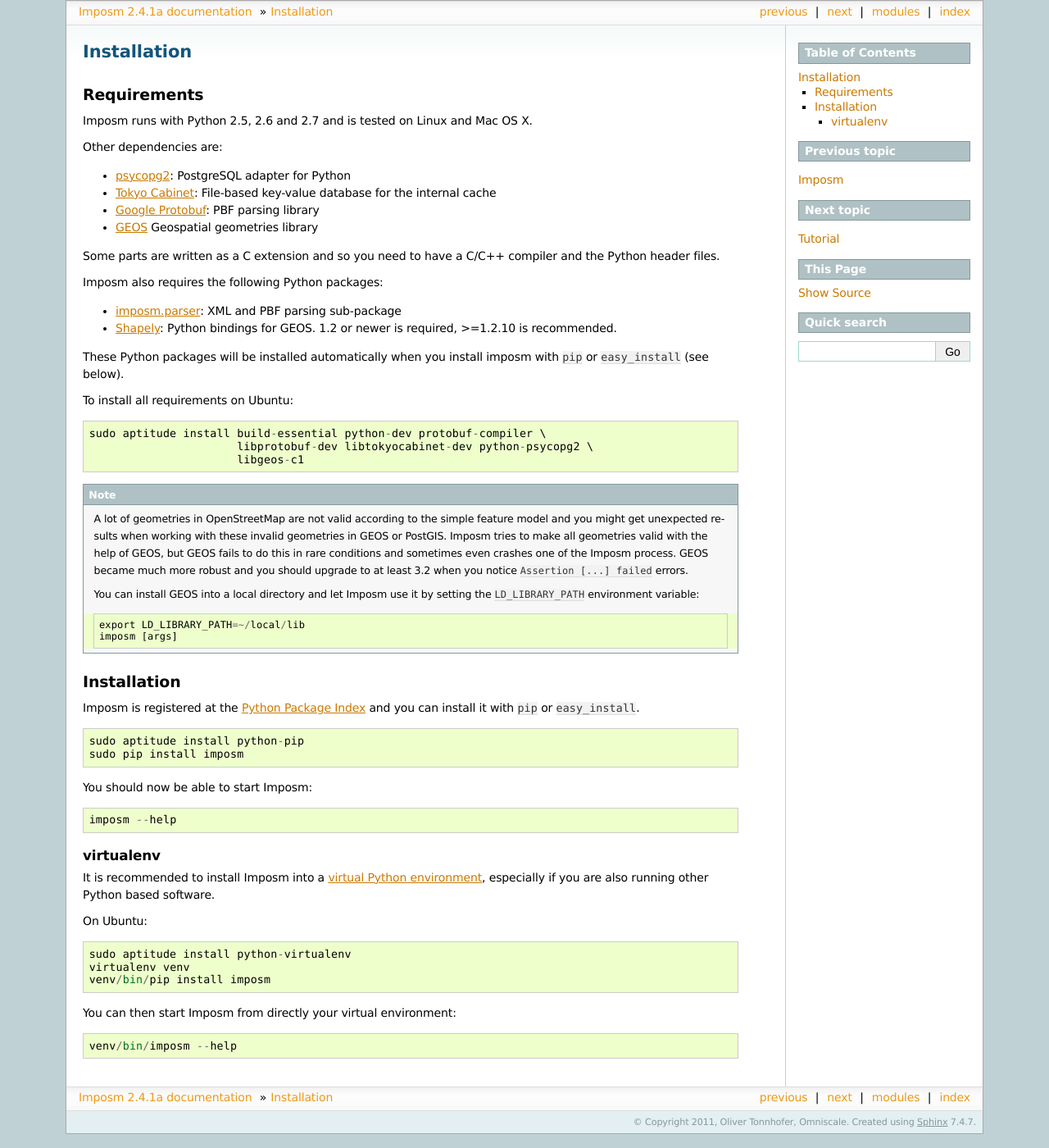
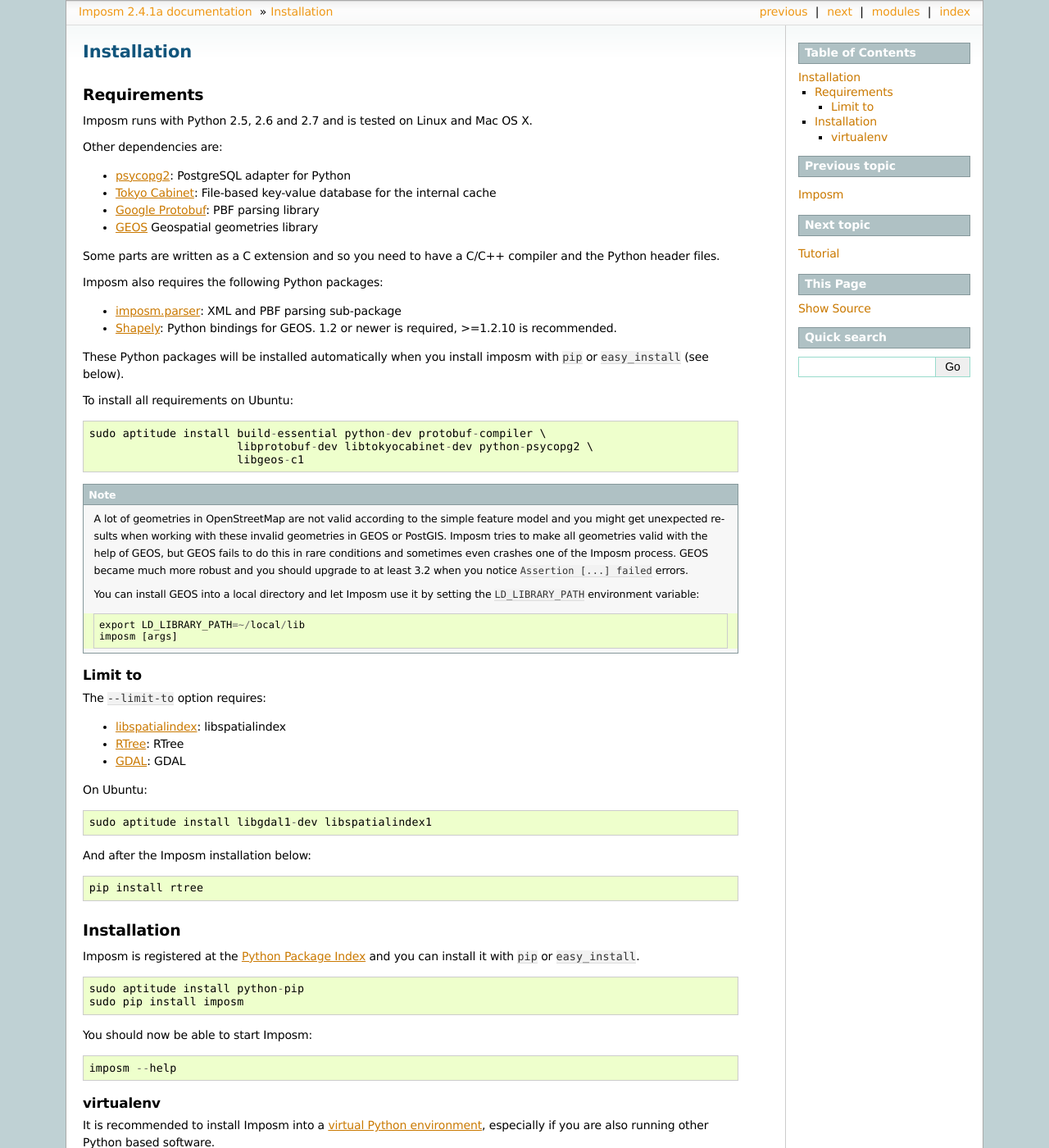
Before and after one commit to omniscale/imposm2, a Sphinx documentation site: the page built from doc/source/install.rst, in a window 1280 px wide and 1400 px high. Shown: the whole window at 82% size. Built offline with Sphinx 7.4.7, drawn with Linux system fonts in a browser that asks for light colours.

Commit message:
update documentation for --limit-to

```diff
--- a/doc/source/index.rst
+++ b/doc/source/index.rst
@@ -33,6 +33,9 @@
 
 Union views
   It can create views that combine multiple tables.
+
+Limit to polygons
+  It can limit imported geometries to polygons from Shapefiles or GeoJSON.
 
 Limitations
 -----------
--- a/doc/source/install.rst
+++ b/doc/source/install.rst
@@ -37,6 +37,27 @@
     export LD_LIBRARY_PATH=~/local/lib
     imposm [args]
 
+
+Limit to
+~~~~~~~~
+
+The ``--limit-to`` option requires:
+
+- `libspatialindex <http://libspatialindex.github.com/>`_: libspatialindex
+- `RTree <http://pypi.python.org/pypi/Rtree/>`_: RTree
+- `GDAL <http://gdal.org/>`_: GDAL
+
+
+On Ubuntu::
+
+  sudo aptitude install libgdal1-dev libspatialindex1
+
+And after the Imposm installation below::
+
+    pip install rtree
+
+
+
 Installation
 ------------
 
```
Also changed, not shown: doc/source/tutorial.rst (+10 -0 lines), 1 other file.
